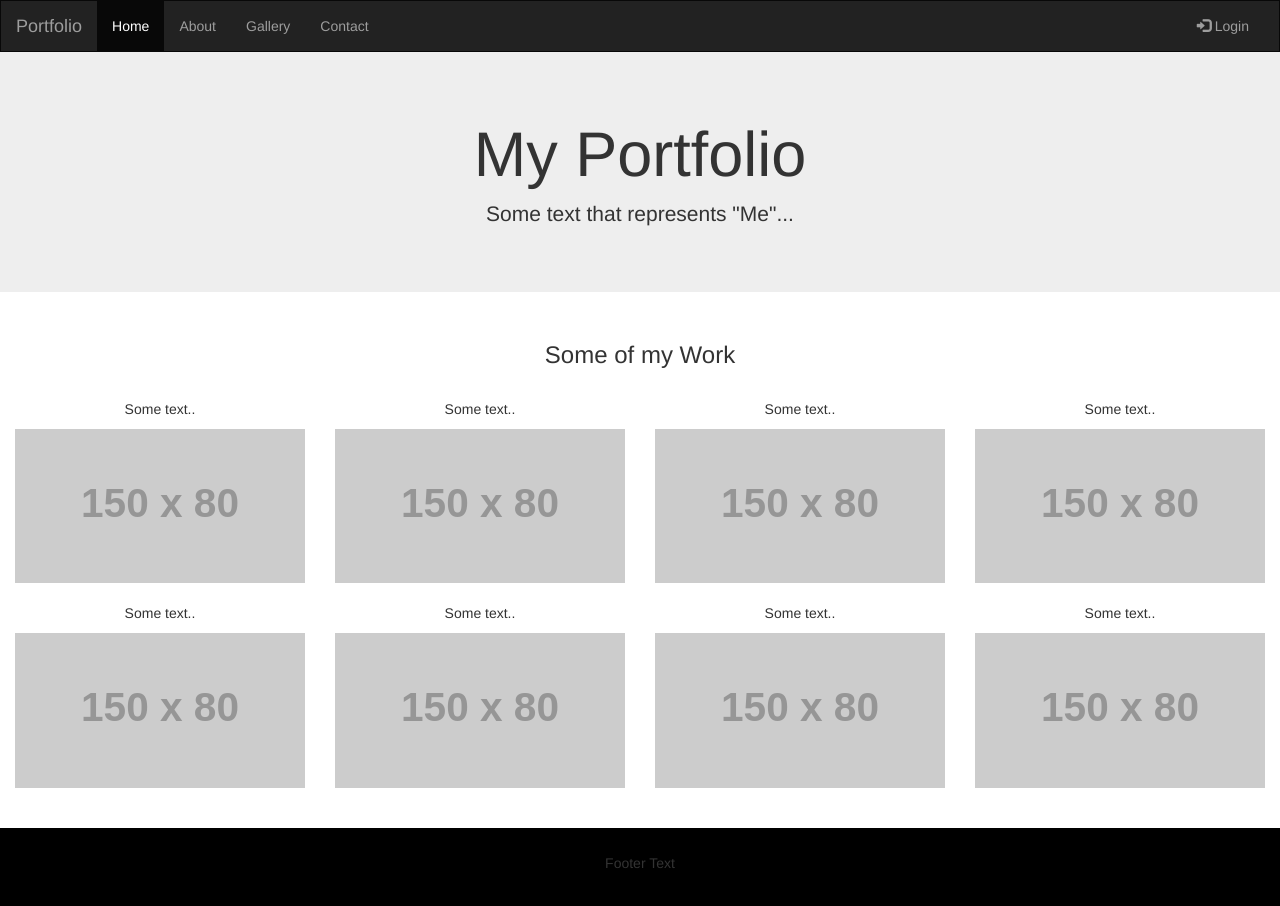
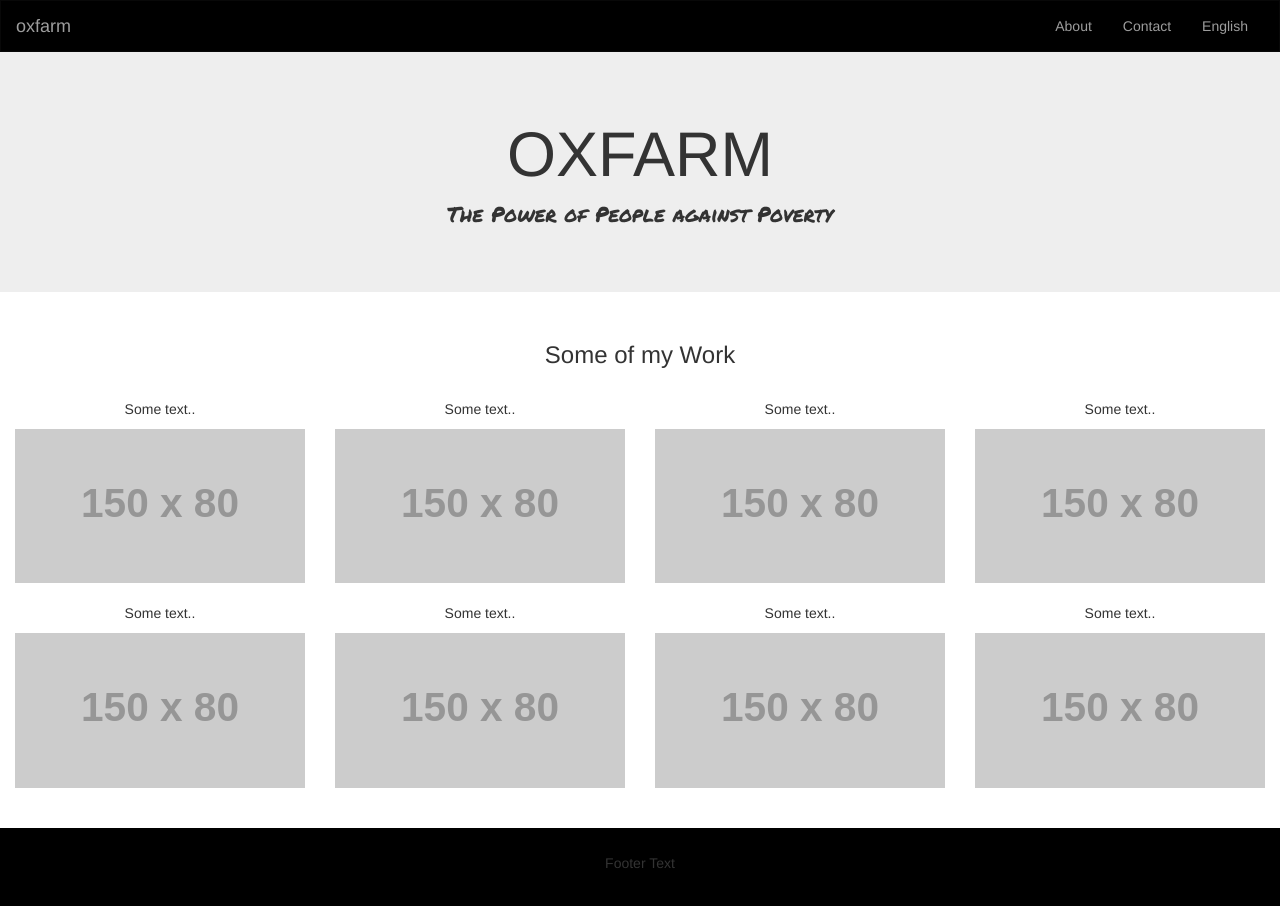
Before and after one commit to nyagajr/oxfam-landing-page, a plain HTML site: page index.html in a window 1280 px wide. Drawn offline with nearby package versions, Linux system fonts and the light colour scheme; placeholder pictures from the web are drawn by us.

```diff
--- a/CSS/styles.css
+++ b/CSS/styles.css
@@ -1,8 +1,12 @@
 .navbar {
   margin-bottom: 0;
   border-radius: 0;
+  background-color: #000000;
+
 }
-
+.navbar-nav>li{
+  border-right: 1px solid #000;
+}
 /* Add a gray background color and some padding to the footer */
 footer {
   background-color: #000000;
--- a/index.html
+++ b/index.html
@@ -1,14 +1,18 @@
 <!DOCTYPE html>
 <html lang="en">
+
 <head>
   <title>oxfarm</title>
   <meta charset="utf-8">
   <meta name="viewport" content="width=device-width, initial-scale=1">
   <link rel="stylesheet" href="https://maxcdn.bootstrapcdn.com/bootstrap/3.4.0/css/bootstrap.min.css">
+  <link href="https://fonts.googleapis.com/css?family=Permanent+Marker&display=swap" rel="stylesheet">
   <script src="https://ajax.googleapis.com/ajax/libs/jquery/3.4.0/jquery.min.js"></script>
   <script src="https://maxcdn.bootstrapcdn.com/bootstrap/3.4.0/js/bootstrap.min.js"></script>
   <link rel="stylesheet" href="CSS/styles.css">
+
 </head>
+
 <body>
 
   <nav class="navbar navbar-inverse">
@@ -19,17 +23,17 @@
           <span class="icon-bar"></span>
           <span class="icon-bar"></span>
         </button>
-      <a class="navbar-brand" href="#">Portfolio</a>
+        <a class="navbar-brand" href="#">oxfarm</a>
       </div>
       <div class="collapse navbar-collapse" id="myNavbar">
-      <ul class="nav navbar-nav">
+        <!-- <ul class="nav navbar-nav">
           <li class="active"><a href="#">Home</a></li>
+        </ul> -->
+        <vr>
+          <ul class="nav navbar-nav navbar-right">
             <li><a href="#">About</a></li>
-        <li><a href="#">Gallery</a></li>
             <li><a href="#">Contact</a></li>
-      </ul>
-      <ul class="nav navbar-nav navbar-right">
-        <li><a href="#"><span class="glyphicon glyphicon-log-in"></span> Login</a></li>
+            <li><a href="#">English</a></li>
           </ul>
       </div>
     </div>
@@ -37,8 +41,10 @@
 
   <div class="jumbotron">
     <div class="container text-center">
-    <h1>My Portfolio</h1>
-    <p>Some text that represents "Me"...</p>
+      <h1>OXFARM</h1>
+      <p style="font-family: 'Permanent Marker', cursive;">
+        The Power of People against Poverty
+      </p>
     </div>
   </div>
 
@@ -90,4 +96,5 @@
   </footer>
 
 </body>
+
 </html>
```
Also changed, not shown: img/cIxHjuWy_400x400.jpg (added). Lines whose indentation alone changed are shown as unchanged.
